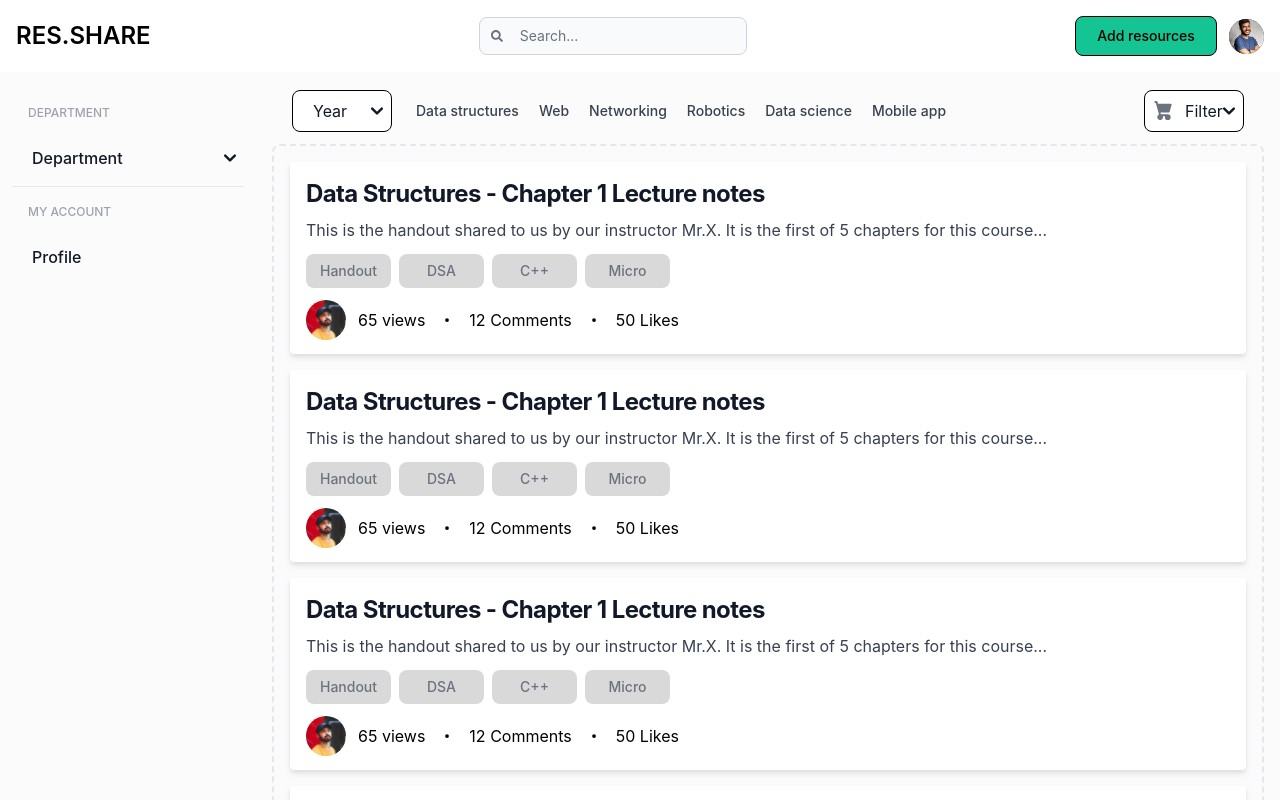
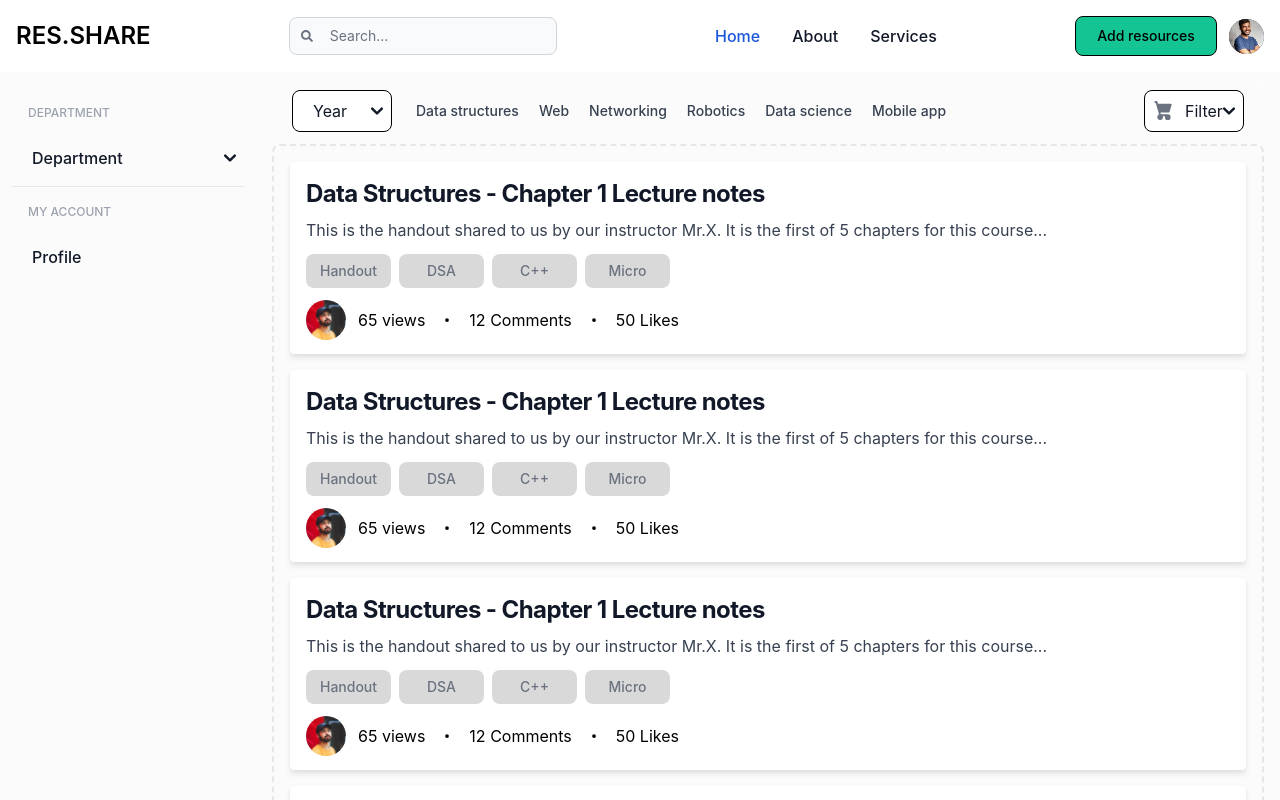
Before and after one commit to Beki-D/Res-share, a React (Create React App) app: page / in a window 1280 px wide. Shown: the top 800 px of the page. Built offline with nearby package versions, Linux system fonts and the light colour scheme.

Commit message:
Re-added the navbar links

```diff
--- a/src/components/navbar.jsx
+++ b/src/components/navbar.jsx
@@ -13,6 +13,41 @@ export default function navbar() {
               RES<span className=' text-green'>.</span>SHARE
             </span>
           </a>
+
+          {/* <!-- links --> */}
+          <div
+            class='items-center justify-between hidden w-full md:flex md:w-auto md:order-1 ml-5'
+            id='navbar-user'
+          >
+            <ul class='flex flex-col font-medium p-4 md:p-0 mt-4 border border-gray-100 rounded-lg bg-gray-50 md:flex-row md:space-x-8 md:mt-0 md:border-0 md:bg-white dark:bg-gray-800 md:dark:bg-gray-900 dark:border-gray-700'>
+              <li>
+                <a
+                  href='#'
+                  class='block py-2 pl-3 pr-4 font-sans font- font-medium text-white bg-blue-700 rounded md:bg-transparent md:text-blue-700 md:p-0 md:dark:text-blue-500'
+                  aria-current='page'
+                >
+                  Home
+                </a>
+              </li>
+              <li>
+                <a
+                  href='#'
+                  class='block py-2 pl-3 pr-4 font-sans text-gray-900 rounded hover:bg-gray-100 md:hover:bg-transparent md:hover:text-blue-700 md:p-0 dark:text-white md:dark:hover:text-blue-500 dark:hover:bg-gray-700 dark:hover:text-white md:dark:hover:bg-transparent dark:border-gray-700'
+                >
+                  About
+                </a>
+              </li>
+              <li>
+                <a
+                  href='#'
+                  class='block py-2 pl-3 pr-4 font-sans text-gray-900 rounded hover:bg-gray-100 md:hover:bg-transparent md:hover:text-blue-700 md:p-0 dark:text-white md:dark:hover:text-blue-500 dark:hover:bg-gray-700 dark:hover:text-white md:dark:hover:bg-transparent dark:border-gray-700'
+                >
+                  Services
+                </a>
+              </li>
+            </ul>
+          </div>
+
           {/* <!-- Responsive Search bar --> */}
           <div className='hidden md:block'>
             <SearchBar />
```
